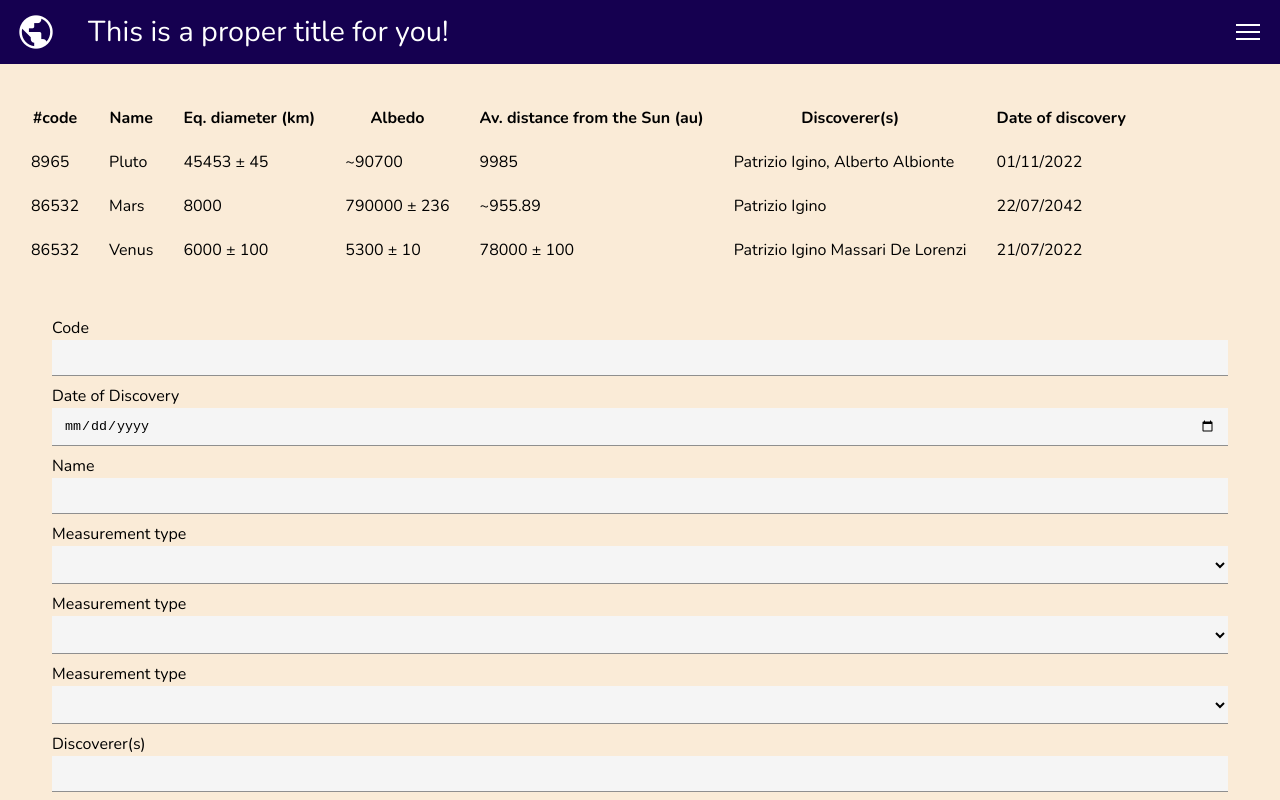
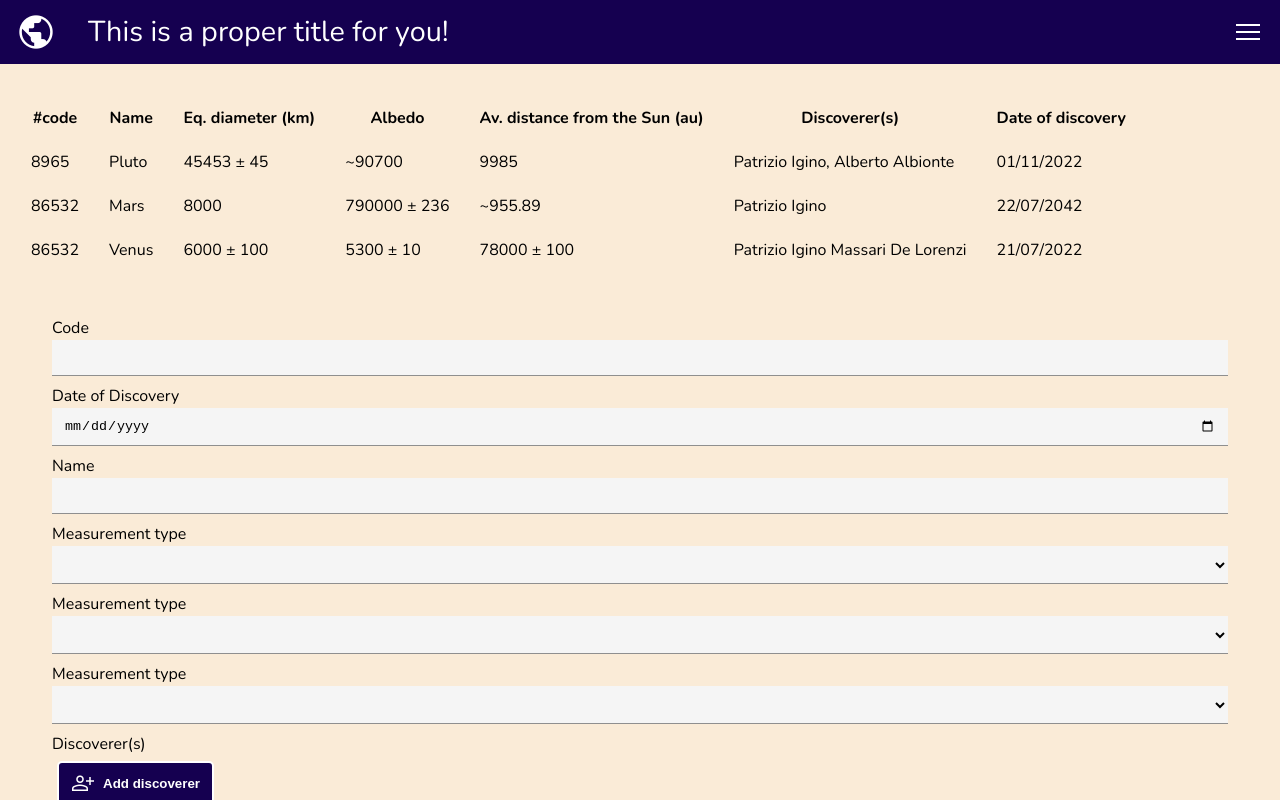
Before and after one commit to Querelle/solar-system-classification, an Angular app: page / in a window 1280 px wide. Built offline with nearby package versions, Linux system fonts and the light colour scheme.

Commit message:
discoverers as formArray; submit method

```diff
--- a/src/app/components/astro-form/astro-form.component.html
+++ b/src/app/components/astro-form/astro-form.component.html
@@ -74,19 +74,45 @@
         </ng-container>
     </form>
 
+    <form formArrayName="discoverers">
+        <div class="control-wrapper">
+            <label>Discoverer(s)</label>
+            <ssc-base-button (clicked)="pushNewDiscoverer()" icon="person_add" label="Add discoverer"></ssc-base-button>
+            <ng-container *ngFor="let discoverer of discoverers?.controls; let i = index">
+                <form formGroupName="{{i}}">
+                    <div class="control-wrapper">
+                        <label>Firstname</label>
+                        <input formControlName="firstname" name="firstname" type="text">
+                        <span *ngIf="discoverers.at(i).get('firstname')!.touched &&
+                        discoverers.at(i).get('firstname')!.hasError('required')"
+                        >
+                            This field is required.
+                        </span>
+                    </div>
 
-    <div class="control-wrapper">
-        <label>Discoverer(s)</label>
-        <input formControlName="discoverer" name="discoverer" type="text">
-        <span *ngIf="astroForm.get('discoverer')!.touched && astroForm.get('discoverer')!.hasError('required')">
-            This field is required.
-        </span>
-    </div>
+                    <div class="control-wrapper">
+                        <label>Lastname <sup>*</sup> </label>
+                        <input formControlName="lastname" name="lastname" type="text">
+                        <span *ngIf="discoverers.at(i)!.get('lastname')!.touched &&
+                        discoverers.at(i).get('lastname')!.hasError('required')"
+                        >
+                            This field is required.
+                        </span>
+                    </div>
+                    <ssc-base-button (clicked)="removeDiscovererAtIndex(i)"
+                                     *ngIf="!(discoverers?.controls?.length === 1)"
+                                     icon="person_remove"
+                    ></ssc-base-button>
+                </form>
+            </ng-container>
+        </div>
+    </form>
+    <ssc-base-button (clicked)="submit()" [type]="'reset'" icon="save" label="Submit"></ssc-base-button>
 </form>
 
 
 <!--
-- Within this model we are going to choose controllers based on a previous choice:
+- Within this template we are going to choose controllers based on a previous choice:
 - the measurement type accessed by "type" variable.
 - To wrap the controller properly
 - remember to pass the parent formGroup to the variable "formGroup".
--- a/src/app/components/astro-form/astro-form.component.ts
+++ b/src/app/components/astro-form/astro-form.component.ts
@@ -1,5 +1,5 @@
-import { Component, OnInit } from '@angular/core';
-import { FormControl, FormGroup, Validators } from '@angular/forms';
+import { Component } from '@angular/core';
+import { FormArray, FormControl, FormGroup, Validators } from '@angular/forms';
 import { MeasurementType } from '../../interfaces/astro.interface';
 import { AstroValidators } from '../astro-table/helpers/astro.validators';
 
@@ -9,7 +9,7 @@ import { AstroValidators } from '../astro-table/helpers/astro.validators';
     styleUrls: ['astro-form.component.scss'],
     providers: [AstroValidators],
 })
-export class AstroFormComponent implements OnInit {
+export class AstroFormComponent {
     public astroMeasures = MeasurementType;
     public astroForm: FormGroup = new FormGroup({
         code: new FormControl(null, [Validators.required]),
@@ -17,11 +17,30 @@ export class AstroFormComponent implements OnInit {
         eq_diameter: this.newMeasurement(),
         albedo: this.newMeasurement(),
         av_sun_earth: this.newMeasurement(),
-        discoverer: new FormControl(null, [Validators.required]),
+        discoverers: new FormArray([
+            new FormGroup({
+                firstname: new FormControl(null, [Validators.required]),
+                lastname: new FormControl(null, [Validators.required]),
+            }),
+        ]),
         discovery_date: new FormControl(null, [Validators.required]),
     });
+    public discoverers: FormArray = this.astroForm.get('discoverers') as FormArray;
 
     constructor(private astroValidator: AstroValidators) {}
+
+    public pushNewDiscoverer() {
+        this.discoverers.push(
+            new FormGroup({
+                firstname: new FormControl(null, [Validators.required]),
+                lastname: new FormControl(null, [Validators.required]),
+            }),
+        );
+    }
+
+    public removeDiscovererAtIndex(i: number) {
+        this.discoverers.removeAt(i);
+    }
 
     public newMeasurement(): FormGroup {
         return new FormGroup<any>({
@@ -34,31 +53,7 @@ export class AstroFormComponent implements OnInit {
         });
     }
 
-    ngOnInit() {
-        console.log(this.astroForm.dirty);
-        this.astroForm.valueChanges.subscribe({
-            next: (form) => {
-                console.log(this.astroForm.dirty);
-                /*console.log('%c ==>> Validation Errors: ', 'color: red; font-weight: bold; font-size:25px;');
-				console.log(form);
-
-				let totalErrors = 0;
-
-				Object.keys(this.astroForm.controls).forEach((key) => {
-					const controlErrors: ValidationErrors | null = this.astroForm.get(key)!.errors;
-					if (controlErrors != null) {
-						totalErrors++;
-						Object.keys(controlErrors).forEach((keyError) => {
-							console.log(
-								'Key control: ' + key + ', keyError: ' + keyError + ', err value: ',
-								controlErrors[keyError],
-							);
-						});
-					}
-				});
-
-				console.log('Number of errors: ', totalErrors);*/
-            },
-        });
+    public submit() {
+        console.log(this.astroForm.value);
     }
 }
--- a/src/app/components/astro-table/astro-table.component.html
+++ b/src/app/components/astro-table/astro-table.component.html
@@ -34,7 +34,7 @@
         <td>{{astro.albedo | measurementRender}}</td>
         <td>{{astro.av_sun_earth | measurementRender}}</td>
         <td>
-            {{astro.discoverer | concatPipe}}
+            {{astro.discoverers | concatPipe}}
         </td>
         <td>{{astro.discovery_date | date: 'dd/MM/YYYY'}}</td>
     </tr>
--- a/src/app/components/base-button/base-button.component.html
+++ b/src/app/components/base-button/base-button.component.html
@@ -1,4 +1,8 @@
-<button (click)="whenClicked()" [disabled]="disabled_btn" [ngClass]="disabled_btn? 'disabled my-btn' : 'my-btn'">
-    <span class="material-symbols-outlined scale">{{icon}}</span>
-    <span>{{label}}</span>
+<button (click)="whenClicked()"
+        [disabled]="disabled_btn"
+        [ngClass]="disabled_btn? 'disabled my-btn' : 'my-btn'"
+        [type]="type"
+>
+    <span *ngIf="!!icon" class="material-symbols-outlined scale">{{icon}}</span>
+    <span *ngIf="!!label">{{label}}</span>
 </button>
--- a/src/app/components/base-button/base-button.component.ts
+++ b/src/app/components/base-button/base-button.component.ts
@@ -9,6 +9,7 @@ export class BaseButtonComponent {
     @Input() icon!: string;
     @Input() label!: string;
     @Input() disabled_btn!: string;
+    @Input() type: string = 'button';
 
     @Output() clicked: EventEmitter<void> = new EventEmitter<void>();
 
--- a/src/app/interfaces/astro.interface.ts
+++ b/src/app/interfaces/astro.interface.ts
@@ -4,7 +4,7 @@ export interface IAstro {
     eq_diameter: IAstroMeasurement;
     albedo: IAstroMeasurement;
     av_sun_earth: IAstroMeasurement;
-    discoverer: string | string[];
+    discoverers: string | string[];
     discovery_date: string;
 }
 
--- a/src/data.ts
+++ b/src/data.ts
@@ -26,7 +26,7 @@ export const data: IAstros = [
                 unit: 'km',
             },
         },
-        discoverer: ['Patrizio Igino', 'Alberto Albionte'],
+        discoverers: ['Patrizio Igino', 'Alberto Albionte'],
         discovery_date: '2022-11-01T17:41:44+00:00',
     },
     {
@@ -54,7 +54,7 @@ export const data: IAstros = [
                 unit: 'km',
             },
         },
-        discoverer: 'Patrizio Igino',
+        discoverers: 'Patrizio Igino',
         discovery_date: '2042-07-22T00:08:10.000Z',
     },
     {
@@ -84,7 +84,7 @@ export const data: IAstros = [
                 unit: 'km',
             },
         },
-        discoverer: 'Patrizio Igino Massari De Lorenzi',
+        discoverers: 'Patrizio Igino Massari De Lorenzi',
         discovery_date: '2022-07-21T23:22:00.000Z',
     },
 ];
```
